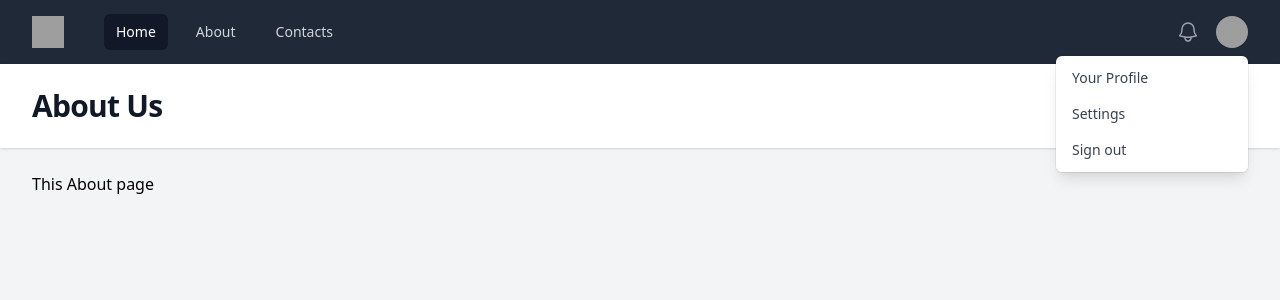
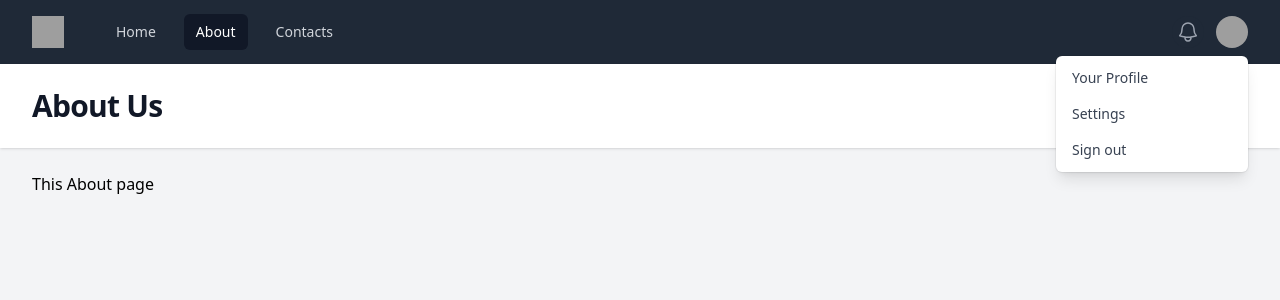
Before and after one commit to AndyDenny/laralearn, a PHP site: page /about.php in a window 1280 px wide. Shown: the top 300 px of the page. Run offline with PHP 8.4, Linux system fonts and the light colour scheme; some libraries are stand-ins or nearby versions; grey boxes are pictures that could not be loaded.

Commit message:
Ep.14 - Superglobals and Current Page Styling

```diff
--- a/about.php
+++ b/about.php
@@ -1,4 +1,5 @@
 <?php
+ require "functions.php";
 
  $heading = "About Us";
 
--- a/contacts.php
+++ b/contacts.php
@@ -1,4 +1,5 @@
 <?php
+require "functions.php";
 
  $heading = "Contact Us";
 
--- /dev/null
+++ b/functions.php
@@ -0,0 +1,12 @@
+<?
+function dd($value){
+    echo "<pre>";
+    var_dump($value);
+    echo "</pre>";
+
+    die();
+}
+
+function urlIs($url){
+    return $_SERVER['REQUEST_URI'] == $url;
+}
--- a/index.php
+++ b/index.php
@@ -1,4 +1,6 @@
 <?php
+
+require "functions.php";
 
 $heading = "Home";
 
--- a/views/partials/nav.php
+++ b/views/partials/nav.php
@@ -8,9 +8,9 @@
           <div class="hidden md:block">
             <div class="ml-10 flex items-baseline space-x-4">
               <!-- Current: "bg-gray-900 text-white", Default: "text-gray-300 hover:bg-gray-700 hover:text-white" -->
-              <a href="/" class="bg-gray-900 text-white rounded-md px-3 py-2 text-sm font-medium" aria-current="page">Home</a>
-              <a href="/about.php" class="text-gray-300 hover:bg-gray-700 hover:text-white rounded-md px-3 py-2 text-sm font-medium">About</a>
-              <a href="/contacts.php" class="text-gray-300 hover:bg-gray-700 hover:text-white rounded-md px-3 py-2 text-sm font-medium">Contacts</a>
+              <a href="/" class="<?= urlIs('/') ? 'bg-gray-900 text-white' : 'text-gray-300 ' ;?> hover:bg-gray-700 hover:text-white rounded-md px-3 py-2 text-sm font-medium">Home</a>
+              <a href="/about.php" class=" <?= urlIs('/about.php')  ? 'bg-gray-900 text-white' : 'text-gray-300 ' ;?>    hover:bg-gray-700 hover:text-white rounded-md px-3 py-2 text-sm font-medium">About</a>
+              <a href="/contacts.php" class="<?= urlIs('/contacts.php')  ? 'bg-gray-900 text-white' : 'text-gray-300 ' ;?>   hover:bg-gray-700 hover:text-white rounded-md px-3 py-2 text-sm font-medium">Contacts</a>
             </div>
           </div>
         </div>
```
